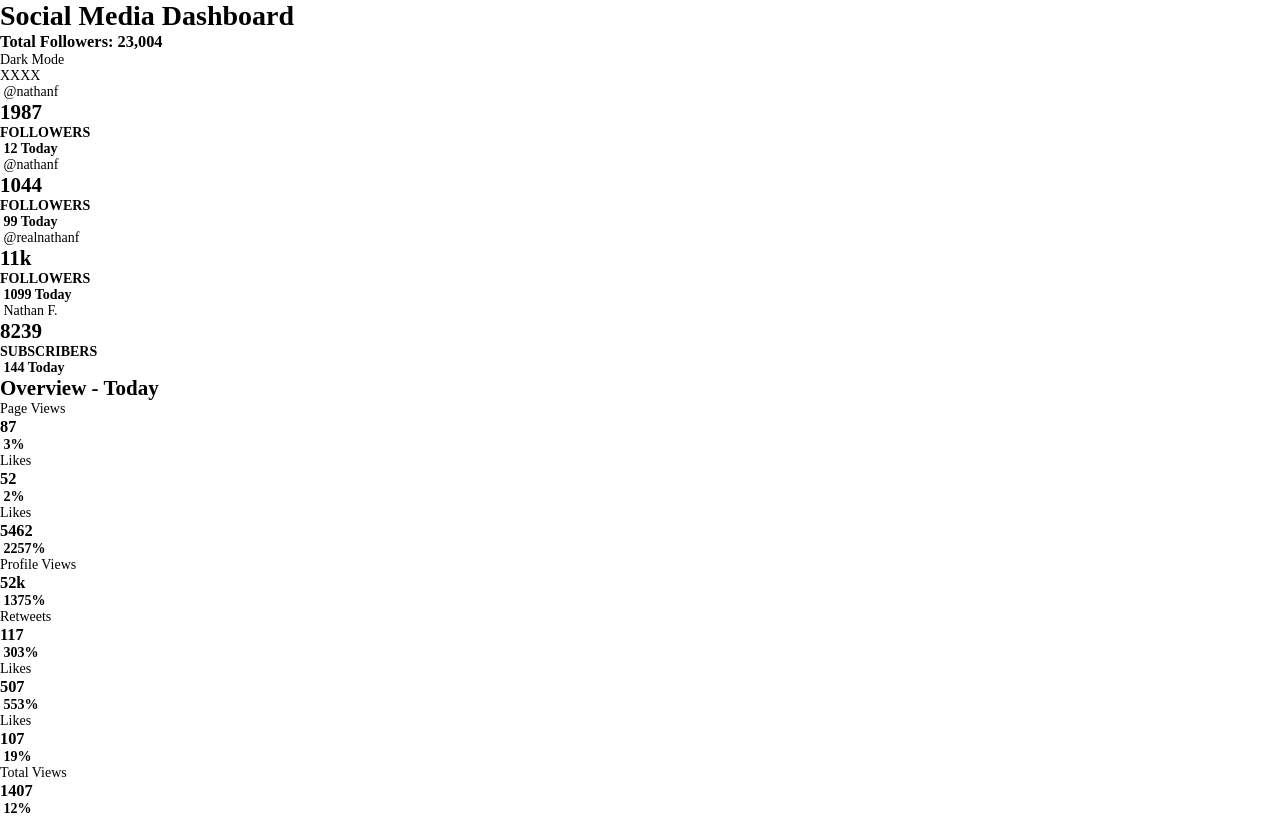
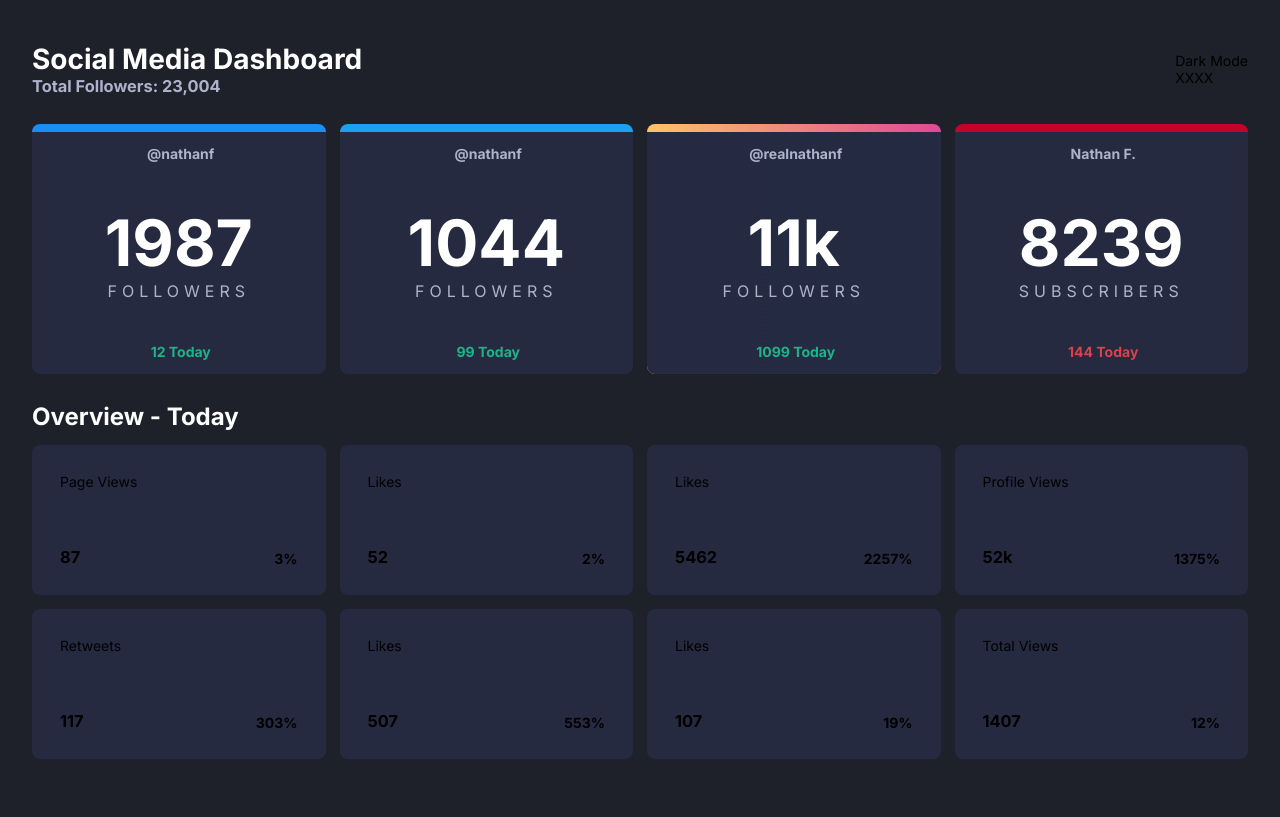
Before and after one commit to mykola-movchan/theme-switcher, a plain HTML site: page index.html in a window 1280 px wide. Drawn offline with Linux system fonts and the light colour scheme.

Commit message:
Add files via upload

```diff
--- a/index.html
+++ b/index.html
@@ -25,7 +25,7 @@
     </header>
 
     <section class="main-data">
-      <div class="big-card">
+      <div class="big-card" style="--top-border: hsl(208, 92%, 53%)">
         <div class="social-p">
           <img src="images/icon-facebook.svg" alt="">
           <span>@nathanf</span>
@@ -38,11 +38,11 @@
 
         <div class="count">
           <img src="images/icon-up.svg" alt="">
-          <strong>12 Today</strong>
+          <strong data-gains="positive">12 Today</strong>
         </div>
       </div>
 
-      <div class="big-card">
+      <div class="big-card" style="--top-border: hsl(203, 89%, 53%)">
         <div class="social-p">
           <img src="images/icon-twitter.svg" alt="">
           <span>@nathanf</span>
@@ -55,11 +55,11 @@
 
         <div class="count">
           <img src="images/icon-up.svg" alt="">
-          <strong>99 Today</strong>
+          <strong data-gains="positive">99 Today</strong>
         </div>
       </div>
 
-      <div class="big-card">
+      <div class="big-card gradient" style="--top-border: transparent">
         <div class="social-p">
           <img src="images/icon-instagram.svg" alt="">
           <span>@realnathanf</span>
@@ -72,11 +72,11 @@
 
         <div class="count">
           <img src="images/icon-up.svg" alt="">
-          <strong>1099 Today</strong>
+          <strong data-gains="positive">1099 Today</strong>
         </div>
       </div>
 
-      <div class="big-card">
+      <div class="big-card" style="--top-border: hsl(348, 97%, 39%)">
         <div class="social-p">
           <img src="images/icon-youtube.svg" alt="">
           <span>Nathan F.</span>
@@ -89,7 +89,7 @@
 
         <div class="count">
           <img src="images/icon-down.svg" alt="">
-          <strong>144 Today</strong>
+          <strong data-gains="negative">144 Today</strong>
         </div>
       </div>
 
@@ -97,7 +97,7 @@
 
     <section class="overview">
       <h2>Overview - Today</h2>
-      <section class="social-data">
+
         <div class="s-card">
           <span>Page Views</span>
           <img src="images/icon-facebook.svg" alt="">
@@ -178,7 +178,6 @@
           </div>
         </div>
 
-      </section>
     </section>
   </main>
 
--- a/style.css
+++ b/style.css
@@ -35,20 +35,141 @@
 }
 
 body {
-    font-size: 14px;
-}
+  font-size: 14px;
+  background-color: var(--gray-950-bg);
+  min-height: 100dvh;
+  display: grid;
+  place-items: center;
 
-
-.inter-400 {
   font-family: "Inter", sans-serif;
   font-optical-sizing: auto;
   font-weight: 400;
   font-style: normal;
 }
 
-.inter-700 {
-  font-family: "Inter", sans-serif;
-  font-optical-sizing: auto;
-  font-weight: 700;
-  font-style: normal;
+main {
+  padding-block: 1em;
+  width: 95%;
+  display: grid;
+  gap: 2em;
 }
+
+header {
+  display: flex;
+  justify-content: space-between;
+  align-items: center;
+
+  h1 {
+    color: var(--white);
+    font-weight: 700;
+  }
+
+  h3 {
+    color: var(--gray-400-text);
+  }
+}
+
+.main-data {
+  display: grid;
+  grid-template-columns: repeat(4, 1fr);
+  gap: 1em;
+}
+
+.big-card {
+  min-height: 250px;
+  width: 100%;
+  background-color: var(--navy-950-card-bg);
+  border-radius: 8px;
+  border-top: 8px solid var(--top-border);
+
+  display: flex;
+  flex-direction: column;
+  align-items: center;
+  justify-content: center;
+  gap: 3em;
+  text-align: center;
+
+  .social-p span {
+    color: var(--gray-400-text);
+    font-weight: 700;
+    padding: 0.5em;
+  }
+
+  .social-p img {
+    vertical-align: sub;
+  }
+
+  h2 {
+    color: var(--white);
+    font-weight: 700;
+    font-size: 4rem;
+  }
+
+  h4 {
+    color: var(--gray-400-text);
+    font-size: 1rem;
+    font-weight: 400;
+    letter-spacing: 5px;
+  }
+
+  .count strong {
+    font-weight: 700;
+  }
+
+  .count strong[data-gains="positive"] {
+    color: var(--green-500);
+  }
+
+  .count strong[data-gains="negative"] {
+    color: var(--red-500);
+  }
+
+  .count img {
+    vertical-align: middle;
+  }
+}
+
+.gradient {
+  background-image:
+    linear-gradient(var(--navy-950-card-bg), var(--navy-950-card-bg)),
+    linear-gradient(
+      to right,
+      hsl(37, 97%, 70%),
+      hsl(5, 77%, 71%),
+      hsl(329, 70%, 58%)
+    );
+  background-origin: border-box;
+  background-clip: padding-box, border-box;
+}
+
+.overview {
+  display: grid;
+  grid-template-columns: repeat(4, 1fr);
+  gap: 1em;
+
+  h2 {
+    grid-column: 1 / -1;
+    color: var(--white);
+    font-weight: 700;
+    font-size: 1.5rem;
+  }
+
+  .s-card {
+    min-height: 150px;
+    padding: 2em;
+    background-color: var(--navy-950-card-bg);
+    border-radius: 8px;
+
+    display: grid;
+    grid-template-columns: repeat(2, 1fr);
+    grid-template-rows: repeat(2, 1fr);
+  }
+
+  .s-card > :nth-child(even) {
+    justify-self: end;
+  }
+
+  .s-card > :nth-child(n + 3) {
+    align-self: end;
+  }
+}
```
